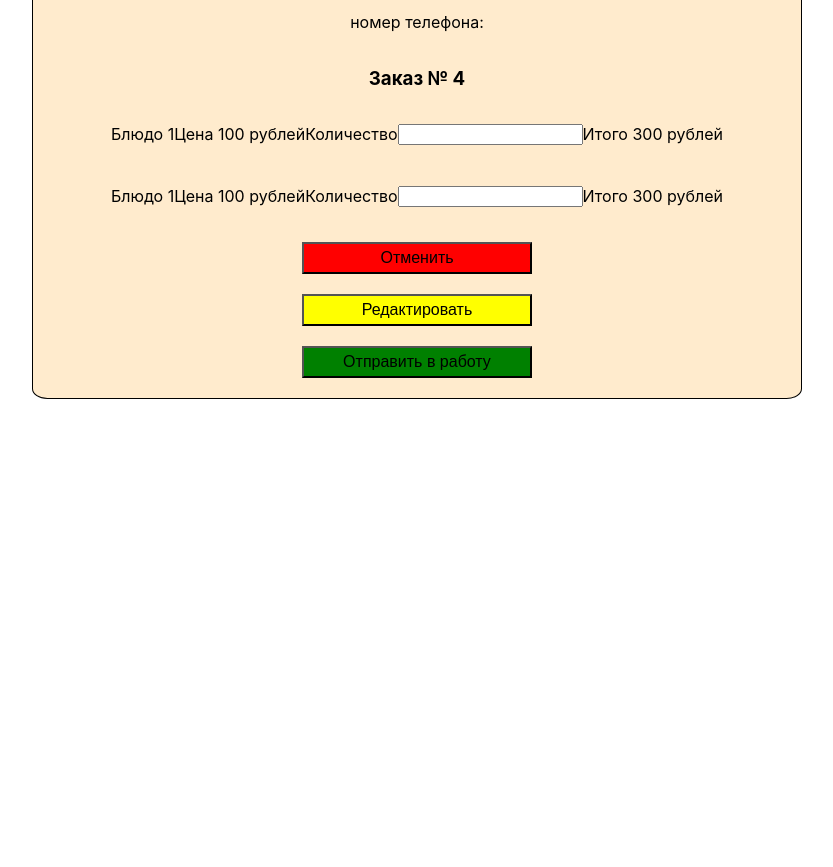
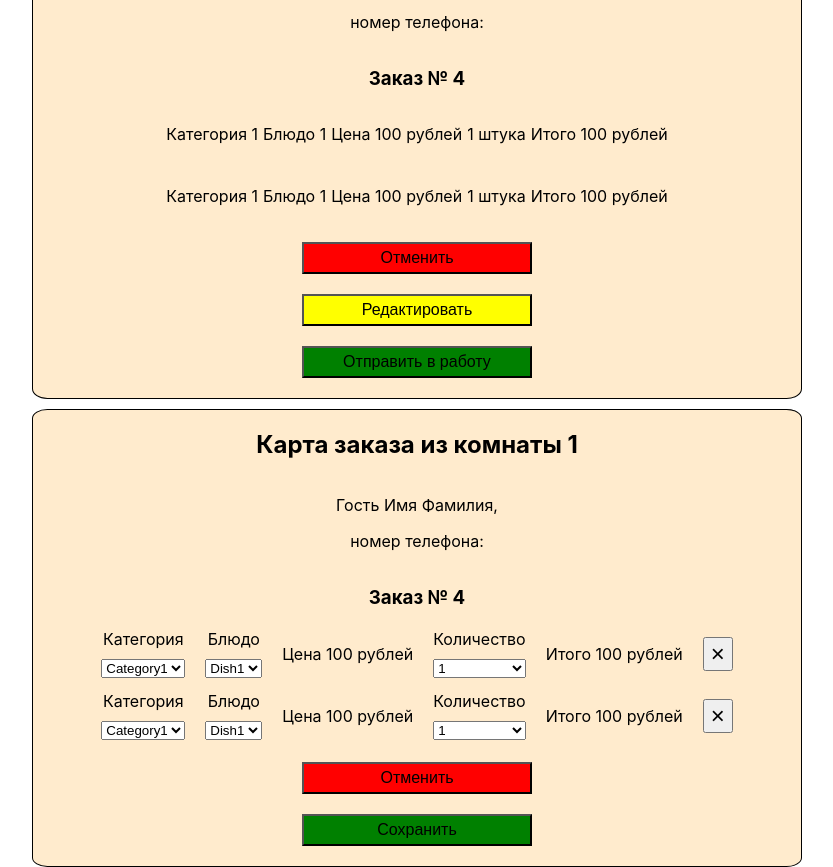
Before and after one commit to Semart989/delivery_restaurant, a React (Create React App) app in the folder client/: page / in a window 1280 px wide. Shown: the part 140-1007 px from the top of the page, without its empty margins (223-1056 px from the left). Before the commit the page ends 800 px from the top, so only its background shows below. Built offline with nearby package versions, Linux system fonts and the light colour scheme.

Commit message:
Added components EditDish and AdminEditCardOrder

```diff
--- /dev/null
+++ b/client/src/components/AdminEditCardOrder/AdminEditCardOrder.jsx
@@ -0,0 +1,28 @@
+import styles from './AdminEditCardOrder.module.css'
+import EditDish from '../EditDish/EditDish';
+
+function AdminEditCardOrder(props) {
+  return (
+    <section className={styles.card}>
+    <h2>Карта заказа из комнаты 1</h2>
+    <div>
+      <p>Гость Имя Фамилия,</p>
+      <p>номер телефона: </p>
+    </div>
+    <div>
+      <h3>
+        Заказ № 4
+      </h3>
+      <EditDish />
+      <EditDish />
+    </div>
+    <div className={styles.card__fieldButton}>
+      <button className={styles.card__button} style={{backgroundColor: 'red'}}>Отменить</button>
+      <button className={styles.card__button} style={{backgroundColor: 'green'}}>Сохранить</button>
+    </div>
+
+  </section>
+  );
+}
+
+export default AdminEditCardOrder;
--- /dev/null
+++ b/client/src/components/AdminEditCardOrder/AdminEditCardOrder.module.css
@@ -0,0 +1,25 @@
+.card {
+  display: flex;
+  flex-direction: column;
+  align-items: center;
+  justify-content: center;
+  max-width: 60%;
+  margin: auto;
+  margin-top: 10px;
+  background-color: blanchedalmond;
+  border: 1px solid black;
+  border-radius: 2%;
+}
+.card__fieldButton {
+  display: flex;
+  min-width: 60%;
+  margin: 10px 0;
+  flex-direction: column;
+  align-items: center;
+}
+.card__button {
+  width: 50%;
+  margin: 10px 0;
+  padding: 5px 0;
+  font-size: 16px;
+}
--- a/client/src/components/App/App.jsx
+++ b/client/src/components/App/App.jsx
@@ -1,5 +1,6 @@
 // import ViewContainer from '../ViewContainer/ViewContainer';
 import AdminCardOrder from '../AdminCardOrder/AdminCardOrder';
+import AdminEditCardOrder from '../AdminEditCardOrder/AdminEditCardOrder';
 import './App.css';
 
 function App() {
@@ -8,6 +9,7 @@ function App() {
       DELIVERY RESTAURANT
       {/* <ViewContainer/> */}
       <AdminCardOrder />
+      <AdminEditCardOrder />
     </div>
   );
 }
--- a/client/src/components/Dish/Dish.jsx
+++ b/client/src/components/Dish/Dish.jsx
@@ -1,15 +1,14 @@
 import styles from './Dish.module.css';
 
 function Dish(props) {
+
   return (
     <div className={styles.dishesList}>
-      <p>Блюдо 1</p>
-      <p>Цена 100 рублей</p>
-      <p></p>
-      <label forHtml='amount'>Количество</label>
-      <input name='amount' min={1} max={50} >
-      </input>
-      <p>Итого 300 рублей</p>
+      <p className={styles.margin}>Категория 1</p>
+      <p className={styles.margin}>Блюдо 1</p>
+      <p className={styles.margin}>Цена 100 рублей</p>
+      <p className={styles.margin}>1 штука</p>
+      <p>Итого 100 рублей</p>
     </div>
   );
 }
--- a/client/src/components/Dish/Dish.module.css
+++ b/client/src/components/Dish/Dish.module.css
@@ -4,3 +4,6 @@
   align-items: center;
   margin-top: 10px;
 }
+.margin {
+  margin-right: 5px;
+}
--- /dev/null
+++ b/client/src/components/EditDish/EditDish.jsx
@@ -0,0 +1,58 @@
+import styles from './EditDish.module.css';
+import { useState } from 'react';
+
+function EditDish(props) {
+  const [amount, setAmount] = useState(1);
+  const [category, setCategory] = useState('Category1');
+  const [dish, setDish] = useState('Dish1');
+  const arrAmount = [];
+  for (let i = 0; i < 100; i += 1) {
+    arrAmount.push(i + 1);
+  }
+  const arrCategories = ['Category1', 'Category2', 'Category3'];
+  const arrDishes = ['Dish1', 'Dish2', 'Dish3', 'Dish4'];
+  let price = 100;
+  const handlerCategory = (event) => {
+    const select = event.target;
+    setCategory(select.value);
+  }
+  const handlerDish = (event) => {
+    const select = event.target;
+    setDish(select.value);
+  }
+  const handlerAmount = (event) => {
+    const select = event.target;
+    setAmount(select.value);
+  }
+  return (
+    <div className={styles.dishesList}>
+      <div className={styles.select}>
+        <label forHtml='category' >Категория</label>
+        <select className={styles.marginSelect} onChange={handlerCategory} name='category'>
+          {arrCategories.map(item => <option value={item}>{item}</option>)}
+        </select>
+      </div>
+
+      <div className={styles.select}>
+        <label forHtml='dish'>Блюдо</label>
+        <select className={styles.marginSelect} onChange={handlerDish} name='dish'>
+          {arrDishes.map(item => <option value={item}>{item}</option>)}
+        </select>
+      </div>
+
+      <p className={styles.margin}>Цена {price} рублей</p>
+
+      <div className={styles.select}>
+        <label forHtml='amount'>Количество</label>
+        <select className={styles.marginSelect} onChange={handlerAmount} name='amount' min={1} max={100} >
+          {arrAmount.map(item => <option value={item}>{item}</option>)}
+        </select>
+      </div>
+
+      <p className={styles.margin}>Итого {amount * price} рублей</p>
+      <button className={styles.button}>&times;</button>
+    </div>
+  );
+}
+
+export default EditDish;
--- /dev/null
+++ b/client/src/components/EditDish/EditDish.module.css
@@ -0,0 +1,20 @@
+.dishesList {
+  display: flex;
+  justify-content: space-between;
+  align-items: center;
+  margin-top: 10px;
+}
+.margin {
+  margin-right: 20px;
+}
+.select {
+  margin-right: 20px;
+  display: flex;
+  flex-direction: column;
+}
+.marginSelect {
+  margin-top: 10px;
+}
+.button {
+  font-size: 24px;
+}
```
